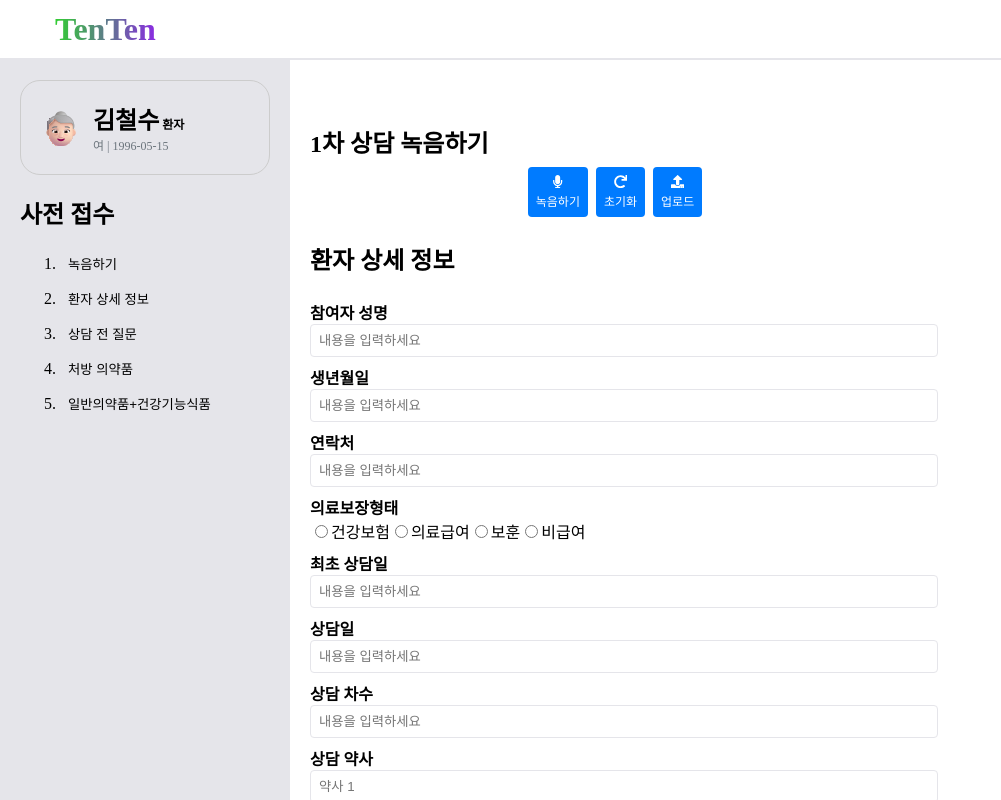
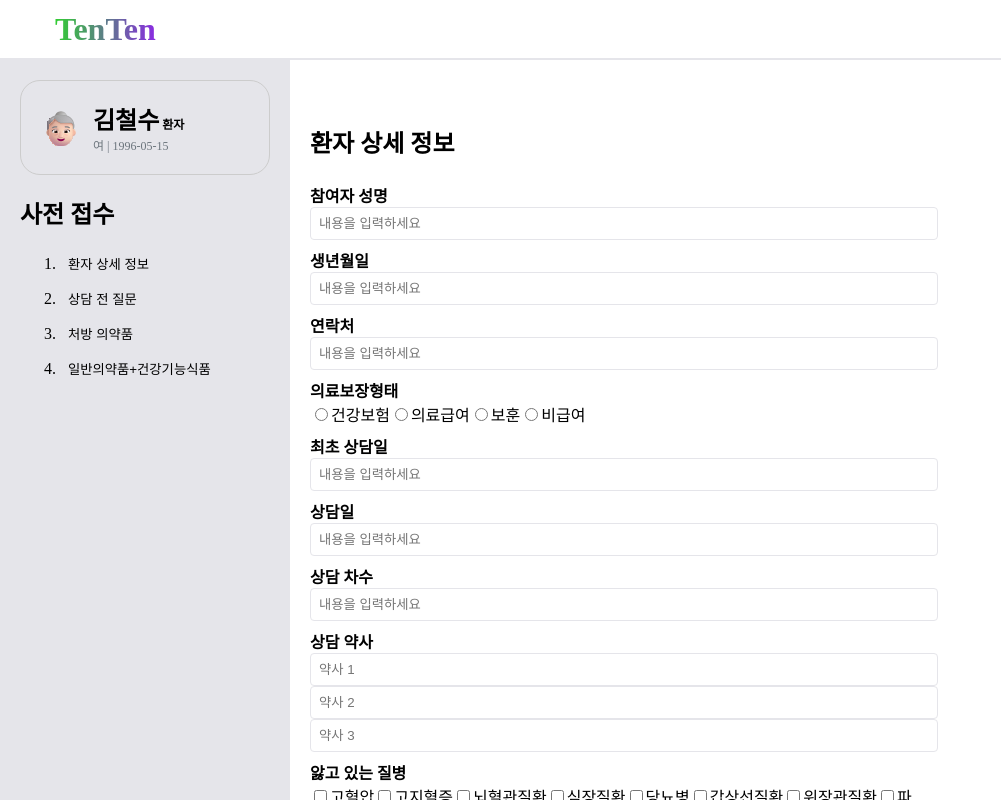
Before and after one commit to TenTen-TechForImpact/TenTen_2024, a Next.js app: page /sessions in a window 1280 px wide. Shown: the top 800 px of the page, without its empty margins (0-1001 px from the left). Built offline with nearby package versions, Linux system fonts and the light colour scheme.

Commit message:
1차 상담 시 녹음기능 제거

```diff
--- a/components/MainContent/MainContent.tsx
+++ b/components/MainContent/MainContent.tsx
@@ -1,3 +1,5 @@
+"use client"
+
 import React from "react";
 import PersonalInfoSection from "./PersonalInfoSection";
 import PreQuestionsSection from "./PreQuestionsSection";
@@ -35,14 +37,6 @@ const MainContent: React.FC<MainContentProps> = ({
 
   return (
     <div className={styles.mainContent}>
-      <section id="recording" className={styles.section}>
-        <RecordingSection
-          onRecordingStatusChange={onRecordingStatusChange}
-          sessionId={sessionId ?? "임시ID"}
-          isFollowUp={isFollowUp}
-        />
-      </section>
-
       {!isFollowUp && (
         <>
           <section id="patientInfo" className={styles.section}>
@@ -74,6 +68,12 @@ const MainContent: React.FC<MainContentProps> = ({
 
       {isFollowUp && (
         <>
+          <section id="recording" className={styles.section}>
+            <RecordingSection
+              onRecordingStatusChange={onRecordingStatusChange}
+              sessionId={sessionId ?? "임시ID"}
+            />
+          </section>
           <section id="prescriptionDrugs" className={styles.section}>
             <PrescriptionDrugsSection />
           </section>
--- a/components/MainContent/RecordingSection.tsx
+++ b/components/MainContent/RecordingSection.tsx
@@ -6,13 +6,11 @@ import styles from "./RecordingSection.module.css";
 interface RecordingSectionProps {
   onRecordingStatusChange: (isRecording: boolean) => void;
   sessionId: string;
-  isFollowUp: boolean; // 상담 유형 구분 prop
 }
 
 const RecordingSection: React.FC<RecordingSectionProps> = ({
   onRecordingStatusChange,
   sessionId,
-  isFollowUp,
 }) => {
   const [isRecording, setIsRecording] = useState(false);
   const [isPaused, setIsPaused] = useState(false);
@@ -70,7 +68,7 @@ const RecordingSection: React.FC<RecordingSectionProps> = ({
     formData.append(
       "wavfile",
       new Blob([audioBlob], { type: "audio/wav" }),
-      isFollowUp ? "followup_recording.wav" : "initial_recording.wav"
+      "recording.wav"
     );
 
     try {
@@ -95,7 +93,7 @@ const RecordingSection: React.FC<RecordingSectionProps> = ({
 
   return (
     <div className={styles.recordingSection}>
-      <h3 className={styles.sectionTitle}>{isFollowUp ? "2차 상담 녹음하기" : "1차 상담 녹음하기"}</h3>
+      <h3 className={styles.sectionTitle}>녹음하기</h3>
       <div className={styles.buttonContainer}>
         <button
           className={styles.startStopButton}
--- a/components/Sidebar/NavigationList.tsx
+++ b/components/Sidebar/NavigationList.tsx
@@ -1,7 +1,7 @@
 "use client";
 
 import React, { useState } from "react";
-import { FaPencilAlt, FaMicrophone } from "react-icons/fa"; // 아이콘 추가
+import { FaPencilAlt, FaMicrophone } from "react-icons/fa";
 import PatientInfoCard from "./PatientInfoCard";
 import styles from "./NavigationList.module.css";
 
@@ -30,7 +30,6 @@ const NavigationList: React.FC<NavigationListProps> = ({
         { id: "careNotes", title: "돌봄 노트" },
       ]
       : [
-          { id: "recording", title: "녹음하기" },
         { id: "patientInfo", title: "환자 상세 정보" },
         { id: "preQuestions", title: "상담 전 질문" },
         { id: "prescriptionDrugs", title: "처방 의약품" },
```
Lines whose indentation alone changed are shown as unchanged.
